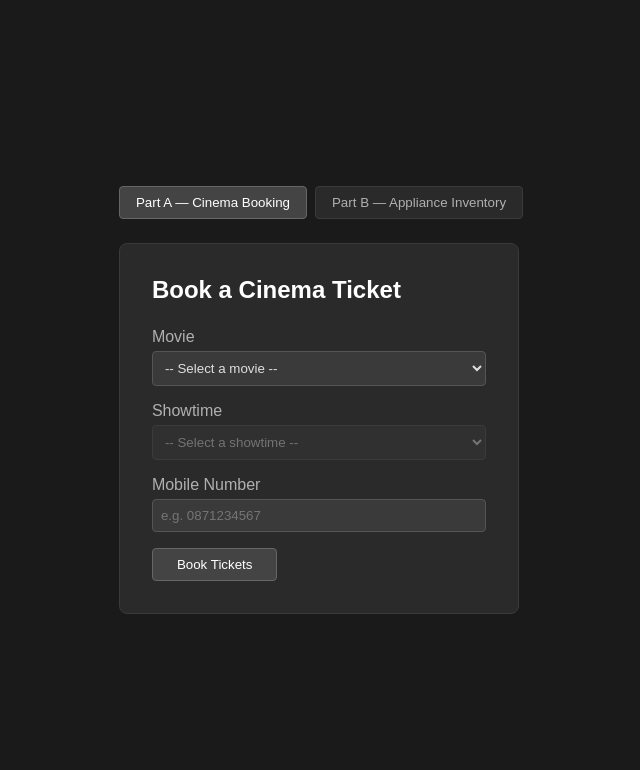
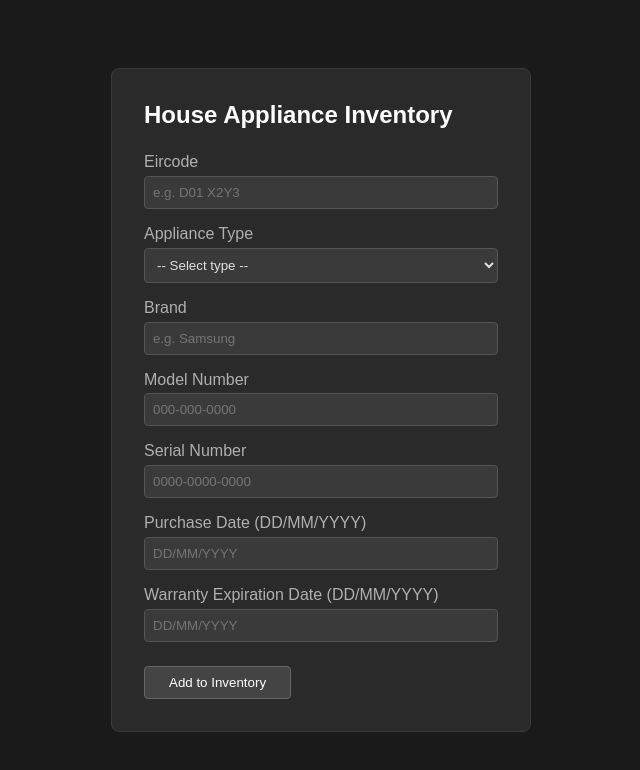
Before and after one commit to H0lmy/SWD_Assingment_02, a Next.js app: page / in a window 1280 px wide. Shown: the top 770 px of the page, without its empty margins (319-959 px from the left). Built offline with nearby package versions, Linux system fonts and the light colour scheme.

Commit message:
remove cinema related components and logic

```diff
--- a/app/components/BookingConfirmation.jsx
+++ /dev/null
@@ -1,16 +0,0 @@
-
-export default function BookingConfirmation({ booking, onReset }) {
-    // this component retrieves the data of the booking after it is successful
-  return (
-    <div className="booking-confirmation">
-      <h2>Booking Confirmed!</h2>
-      <p>
-        Your booking for <strong>{booking.movie.title}</strong> on{' '}
-        <strong>{booking.movie.date}</strong> at{' '}
-        <strong>{booking.showtime}</strong> has been confirmed. A confirmation
-        text has been sent to <strong>{booking.mobile}</strong>.
-      </p>
-      <button className="reset-btn" onClick={onReset}>Book Another Ticket</button>
-    </div>
-  )
-}
--- a/app/components/BookingForm.jsx
+++ /dev/null
@@ -1,94 +0,0 @@
-import { useState } from 'react'
-import movies from '../constants/movies.js'
-// these are the use state constants for all changeable fields of the form
-export default function BookingForm({ onBook }) {
-  const [movie, setMovie] = useState('')
-  const [showtime, setShowtime] = useState('')
-  const [mobile, setMobile] = useState('')
-  const [error, setError] = useState('')
-
-// store teh current selected movie from the form list
-  const selectedMovie = movies.find((m) => m.title === movie)
-  // updates movie after new selection and clears the showtime field stored form previous selection
-  function handleMovieChange(e) {
-    setMovie(e.target.value)
-    setShowtime('')
-  }
-  // perform all required checks for the data on the field and apply a regex check for a phone number
-  function handleSubmit(e) {
-    e.preventDefault()
-
-    if (!movie) {
-      setError('Please select a movie.')
-      return
-    }
-    if (!showtime) {
-      setError('Please select a showtime.')
-      return
-    }
-    if (!/^[0-9]{10,15}$/.test(mobile)) {
-      setError('Please enter a valid mobile number (10-15 digits).')
-      return
-    }
-
-    setError('')
-        // pass all data if the verification were successful
-    onBook({ movie: selectedMovie, showtime, mobile })
-  }
-  // the whole component itself
-  return (
-    <div className="booking-form">
-      <h2>Book a Cinema Ticket</h2>
-
-      <form onSubmit={handleSubmit}>
-        <div className="form-group">
-          <label>Movie</label>
-          <select value={movie} onChange={handleMovieChange}>
-            // iterate throughout each value of the movie
-            <option value="">-- Select a movie --</option>
-            {movies.map((m) => (
-              <option key={m.title} value={m.title}>
-                {m.title}
-              </option>
-            ))}
-          </select>
-        </div>
-
-        <div className="form-group">
-          <label>Showtime</label>
-          <select
-
-            value={showtime}
-            onChange={(e) => setShowtime(e.target.value)}
-              // this check  avoids using the showtime field if the movie is not selected
-            disabled={!selectedMovie}
-          >
-            <option value="">-- Select a showtime --</option>
-            {selectedMovie &&
-              selectedMovie.showtimes.map((t) => (
-                <option key={t} value={t}>
-                  {t}
-                </option>
-              ))}
-          </select>
-        </div>
-
-        <div className="form-group">
-          <label>Mobile Number</label>
-          <input
-            type="tel"
-            value={mobile}
-            onChange={(e) => setMobile(e.target.value)}
-            placeholder="e.g. 0871234567"
-          />
-        </div>
-
-        {error && <p className="error">{error}</p>}
-
-        <button type="submit" className="submit-btn">
-          Book Tickets
-        </button>
-      </form>
-    </div>
-  )
-}
--- a/app/constants/movies.js
+++ /dev/null
@@ -1,20 +0,0 @@
-// these are tge list of constants of the movie data used in the form
-const movies = [
-  {
-    title: 'Oppenheimer',
-    date: 'March 25, 2026',
-    showtimes: ['10:00 AM', '1:00 PM', '4:00 PM', '7:00 PM'],
-  },
-  {
-    title: 'Barbie',
-    date: 'March 25, 2026',
-    showtimes: ['11:00 AM', '2:00 PM', '5:00 PM', '8:00 PM'],
-  },
-  {
-    title: 'The Cars 4',
-    date: 'March 26, 2026',
-    showtimes: ['12:00 PM', '3:00 PM', '6:00 PM', '9:00 PM'],
-  },
-]
-
-export default movies
--- a/app/page.js
+++ b/app/page.js
@@ -1,34 +1,7 @@
 'use client'
 
-import { useState } from 'react'
-import BookingForm from './components/BookingForm'
-import BookingConfirmation from './components/BookingConfirmation'
 import ApplianceForm from './components/ApplianceForm'
 
 export default function Home() {
-  const [booking, setBooking] = useState(null)
-  const [part, setPart] = useState('A')
-
-  return (
-    <div>
-      <div className="tabs">
-        <button className={part === 'A' ? 'active' : ''} onClick={() => setPart('A')}>
-          Part A — Cinema Booking
-        </button>
-        <button className={part === 'B' ? 'active' : ''} onClick={() => setPart('B')}>
-          Part B — Appliance Inventory
-        </button>
-      </div>
-
-      {part === 'A' ? (
-        booking ? (
-          <BookingConfirmation booking={booking} onReset={() => setBooking(null)} />
-        ) : (
-          <BookingForm onBook={setBooking} />
-        )
-      ) : (
-        <ApplianceForm />
-      )}
-    </div>
-  )
+  return <ApplianceForm />
 }
--- a/app/styles/BookingConfirmation.css
+++ /dev/null
@@ -1,36 +0,0 @@
-.booking-confirmation {
-  background-color: #2a2a2a;
-  color: #e0e0e0;
-  padding: 2rem;
-  border-radius: 8px;
-  width: 400px;
-  border: 1px solid #3a3a3a;
-}
-
-.booking-confirmation h2 {
-  margin-bottom: 1rem;
-  color: #ffffff;
-}
-
-.booking-confirmation p {
-  margin-bottom: 1.5rem;
-  line-height: 1.6;
-  color: #b0b0b0;
-}
-
-.booking-confirmation strong {
-  color: #e0e0e0;
-}
-
-.reset-btn {
-  padding: 0.5rem 1.5rem;
-  background-color: #444;
-  color: #fff;
-  border: 1px solid #666;
-  border-radius: 4px;
-  cursor: pointer;
-}
-
-.reset-btn:hover {
-  background-color: #555;
-}
--- a/app/styles/BookingForm.css
+++ /dev/null
@@ -1,56 +0,0 @@
-.booking-form {
-  background-color: #2a2a2a;
-  color: #e0e0e0;
-  padding: 2rem;
-  border-radius: 8px;
-  width: 400px;
-  border: 1px solid #3a3a3a;
-}
-
-.booking-form h2 {
-  margin-bottom: 1.5rem;
-  color: #ffffff;
-}
-
-.form-group {
-  margin-bottom: 1rem;
-}
-
-.form-group label {
-  display: block;
-  margin-bottom: 0.3rem;
-  color: #b0b0b0;
-}
-
-.form-group select,
-.form-group input {
-  width: 100%;
-  padding: 0.5rem;
-  background-color: #3a3a3a;
-  color: #e0e0e0;
-  border: 1px solid #555;
-  border-radius: 4px;
-}
-
-.form-group select:disabled {
-  opacity: 0.4;
-  cursor: not-allowed;
-}
-
-.error {
-  color: #ff6b6b;
-  margin-bottom: 1rem;
-}
-
-.submit-btn {
-  padding: 0.5rem 1.5rem;
-  background-color: #444;
-  color: #fff;
-  border: 1px solid #666;
-  border-radius: 4px;
-  cursor: pointer;
-}
-
-.submit-btn:hover {
-  background-color: #555;
-}
--- a/app/styles/index.css
+++ b/app/styles/index.css
@@ -1,6 +1,3 @@
-@import './tabs.css';
-@import './BookingForm.css';
-@import './BookingConfirmation.css';
 @import './ApplianceForm.css';
 
 * {
--- a/app/styles/tabs.css
+++ /dev/null
@@ -1,24 +0,0 @@
-.tabs {
-  display: flex;
-  gap: 0.5rem;
-  margin-bottom: 1.5rem;
-}
-
-.tabs button {
-  padding: 0.5rem 1rem;
-  background-color: #2a2a2a;
-  color: #b0b0b0;
-  border: 1px solid #3a3a3a;
-  border-radius: 4px;
-  cursor: pointer;
-}
-
-.tabs button.active {
-  background-color: #444;
-  color: #ffffff;
-  border-color: #666;
-}
-
-.tabs button:hover:not(.active) {
-  background-color: #333;
-}
```
